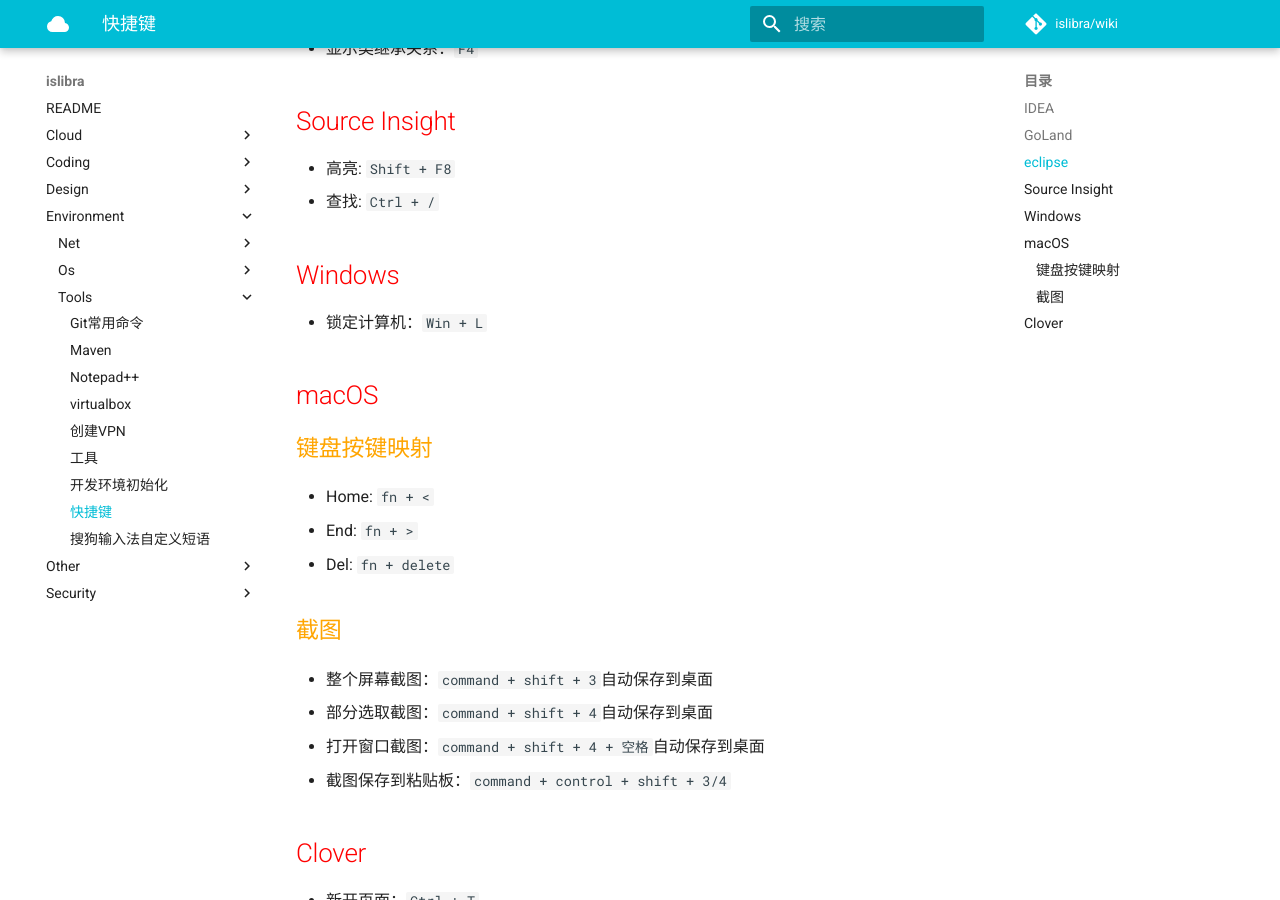
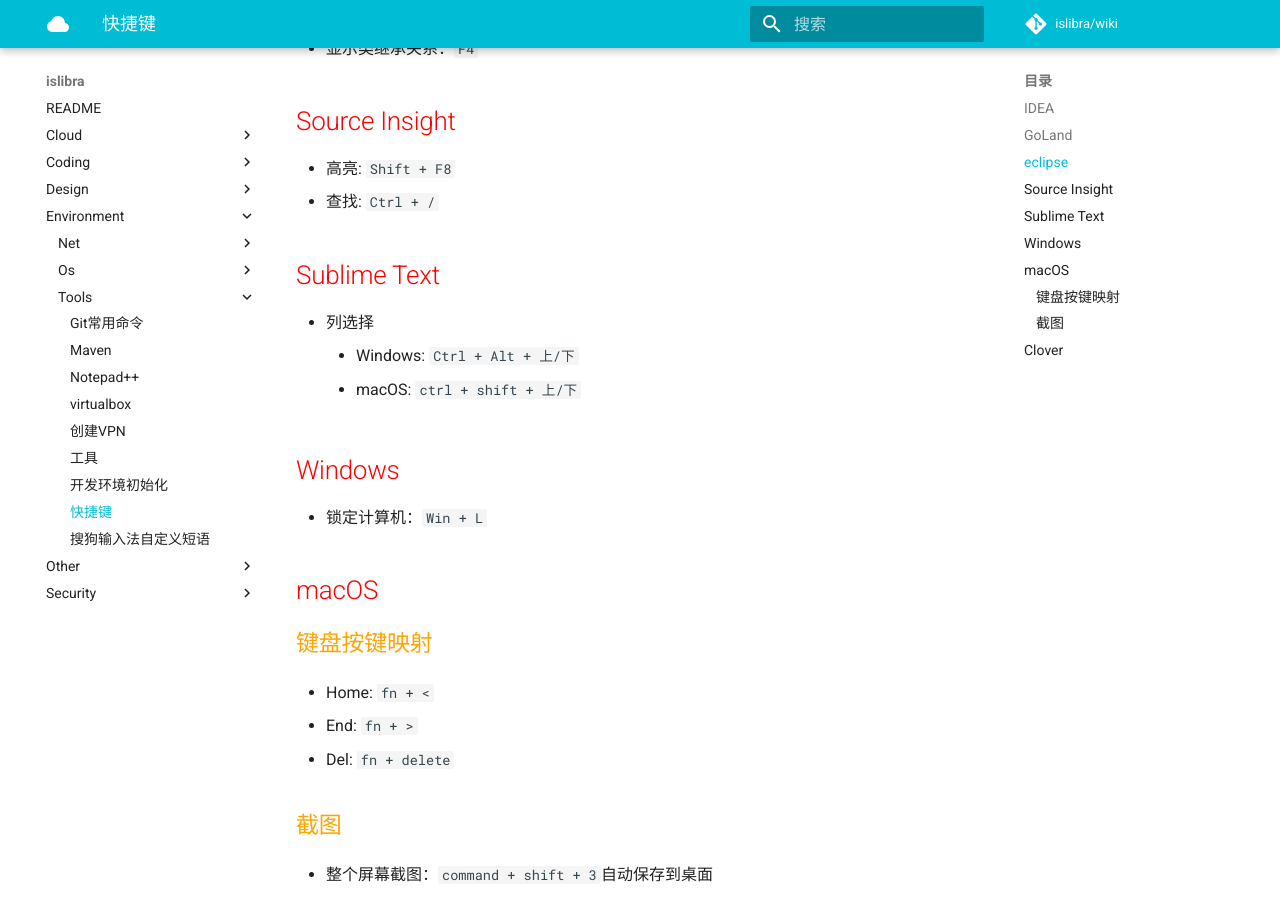
Before and after one commit to islibra/wiki, an MkDocs documentation site: the page built from docs/environment/tools/快捷键.md, in a window 1280 px wide and 900 px high, scrolled down 1570 px. Built offline with MkDocs 1.6.1 and Material for MkDocs 9.7.7, drawn with Linux system fonts in a browser that asks for light colours; comment, search, counter and statistics services are not loaded.

Commit message:
Update 快捷键.md

```diff
--- a/docs/environment/tools/快捷键.md
+++ b/docs/environment/tools/快捷键.md
@@ -53,6 +53,12 @@
 - 高亮: `Shift + F8`
 - 查找: `Ctrl + /`
 
+## Sublime Text
+
+- 列选择
+    - Windows: `Ctrl + Alt + 上/下`
+    - macOS: `ctrl + shift + 上/下`
+
 ## Windows
 
 + 锁定计算机：`Win + L`
```
